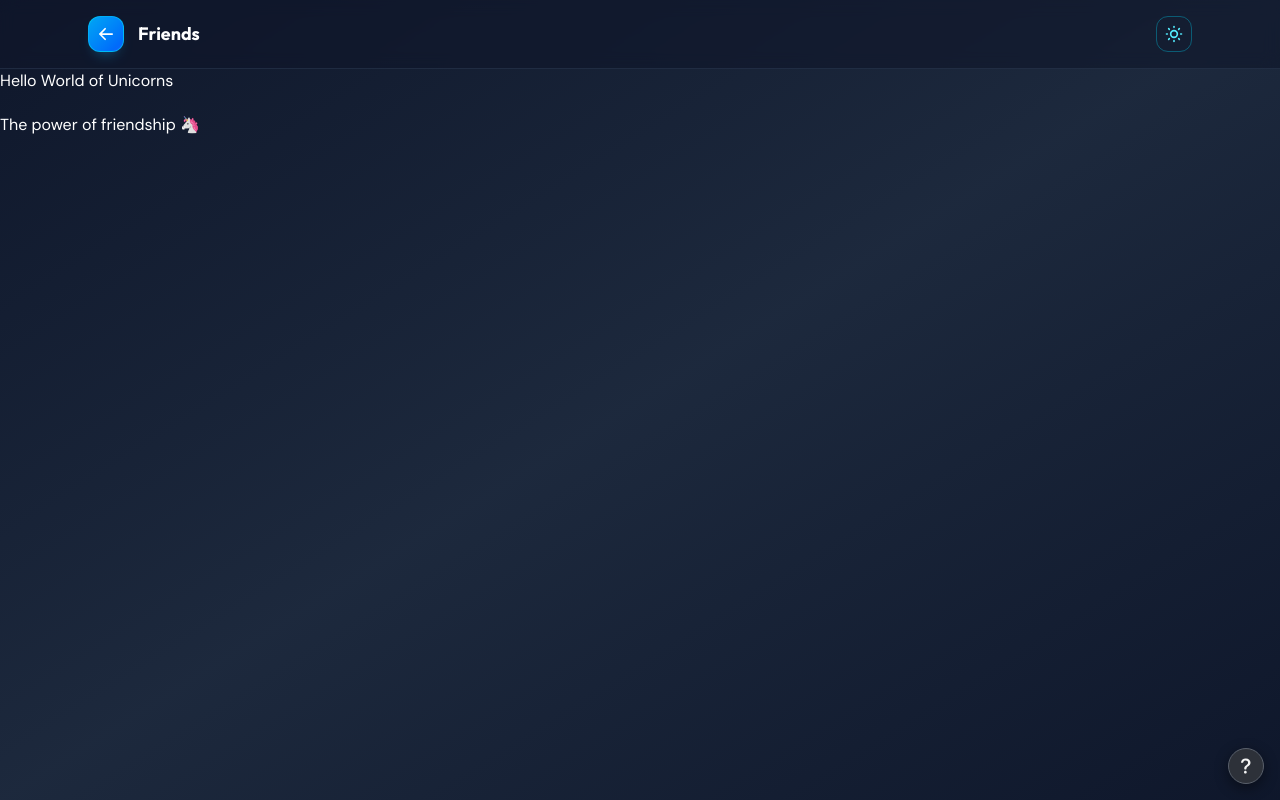
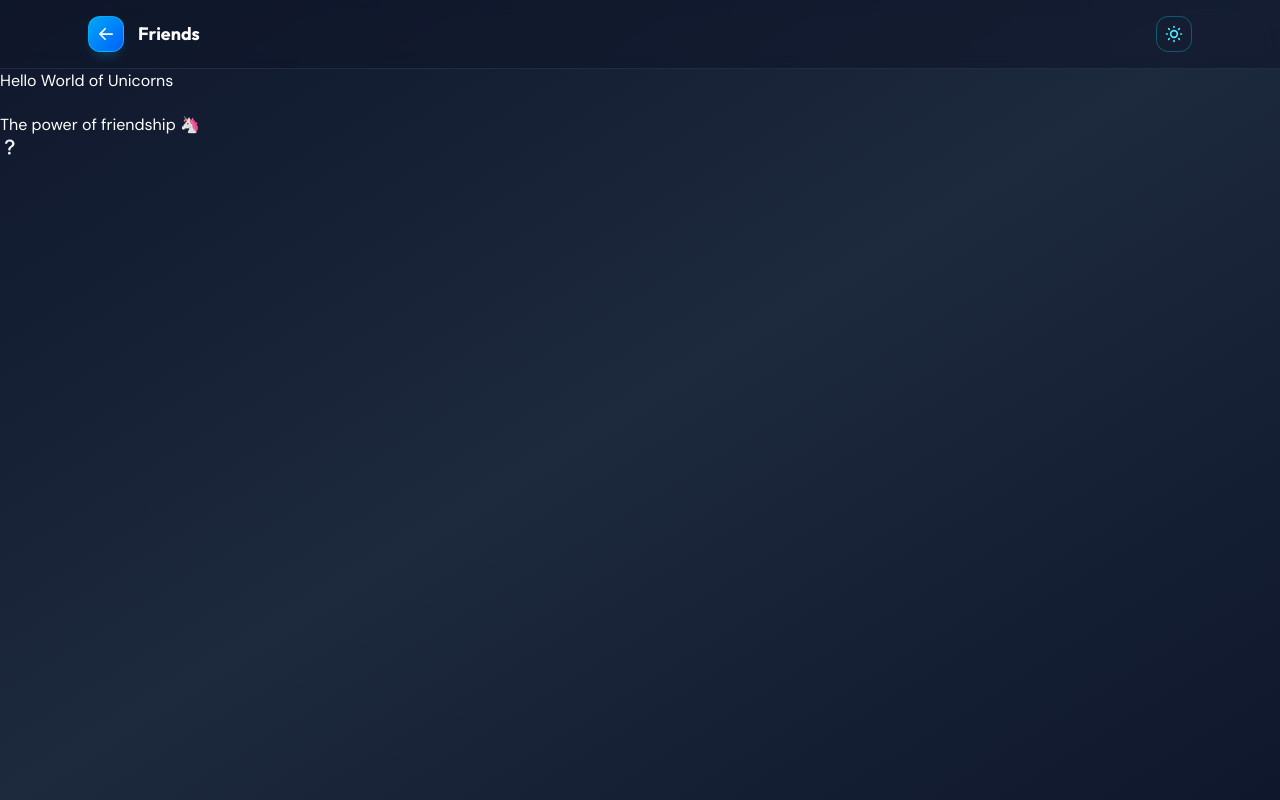
Before and after one commit to transcendence4two/Transcendence, a React (Vite) app in the folder frontend/: page /friends in a window 1280 px wide. Built offline with nearby package versions, Linux system fonts and the light colour scheme; sample sign-in values are in the browser's storage.

Commit message:
style: change class name

```diff
--- a/frontend/src/components/common/HelpFab.tsx
+++ b/frontend/src/components/common/HelpFab.tsx
@@ -9,7 +9,7 @@ const HelpFab = ({ ariaLabel = "Help", onClick }: ProfileHelpFabProps) => {
   return (
     <button
       type="button"
-      className="profile-help-fab"
+      className="help-fab"
       aria-label={ariaLabel}
       onClick={onClick}
     >
```
